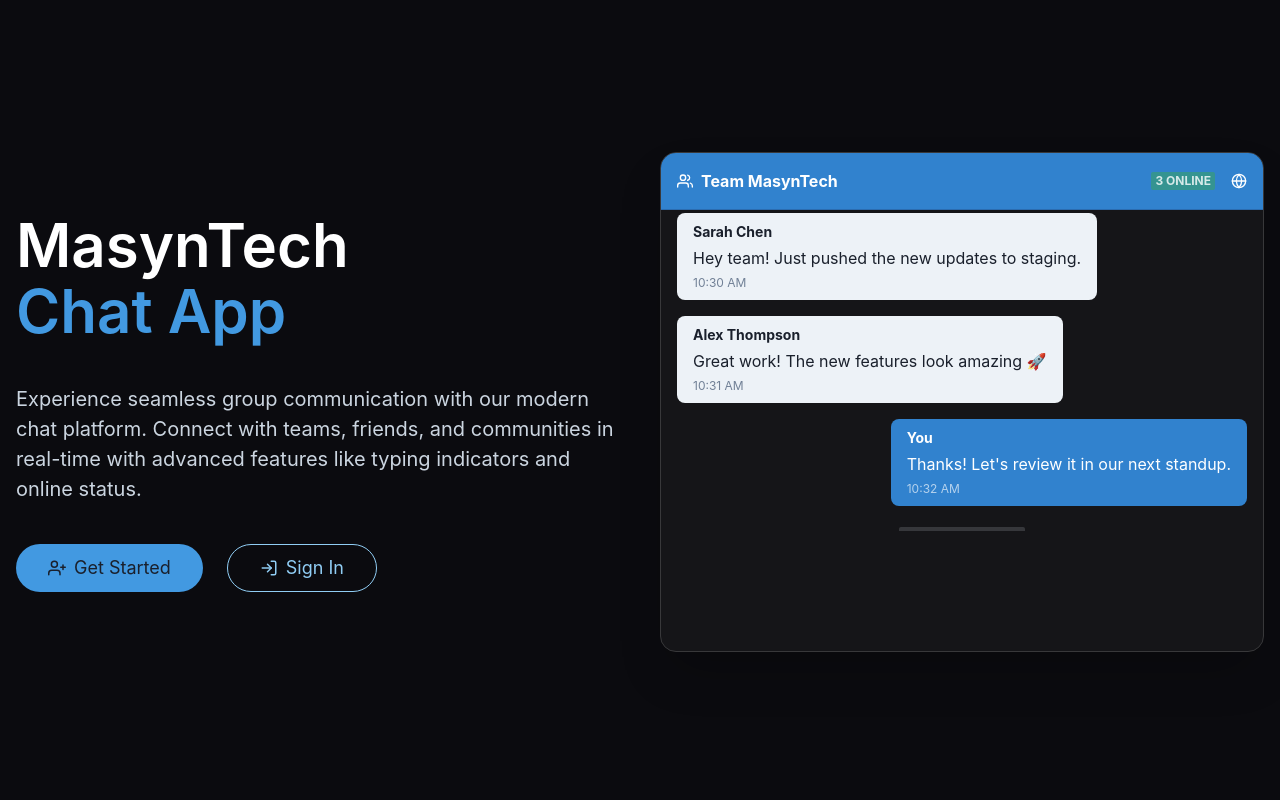
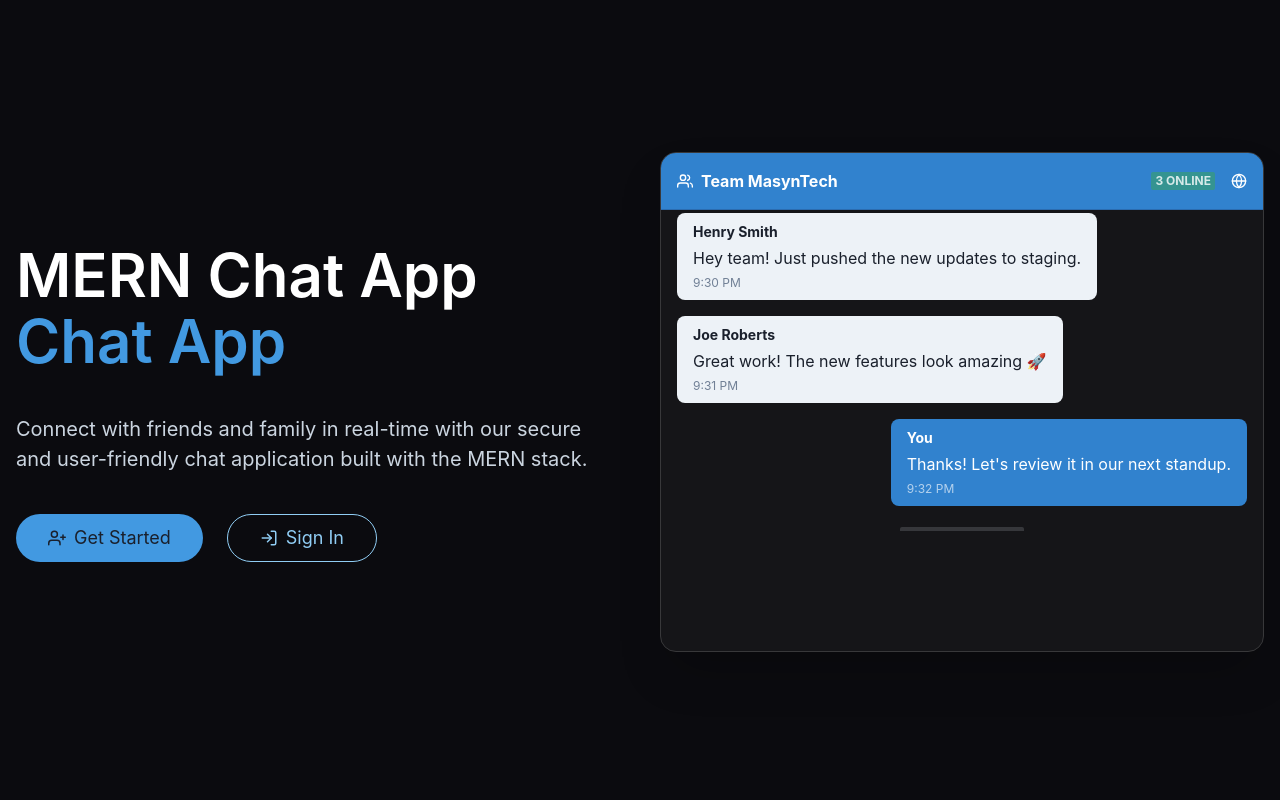
Before and after one commit to 47-Mann/MERN-chat-app, a React app in the folder MERN-CHAT-APP/frontend/: page / in a window 1280 px wide. Shown: the top 800 px of the page. Built offline with nearby package versions, Linux system fonts and the light colour scheme; no server answers; the HTML template or start-up script is replaced by a standard one.

Commit message:
feat: update landing page content and chat message examples for clarity

```diff
--- a/MERN-CHAT-APP/frontend/src/pages/LandingPage.jsx
+++ b/MERN-CHAT-APP/frontend/src/pages/LandingPage.jsx
@@ -152,7 +152,7 @@ export default function LandingPage() {
                   zIndex: -1,
                 }}
               >
-                MasynTech
+                MERN Chat App
               </Text>
               <br />
               <Text as="span" color="blue.400">
@@ -160,10 +160,8 @@ export default function LandingPage() {
               </Text>
             </Heading>
             <Text color="gray.300" fontSize="xl">
-              Experience seamless group communication with our modern chat
-              platform. Connect with teams, friends, and communities in
-              real-time with advanced features like typing indicators and online
-              status.
+              Connect with friends and family in real-time with our secure and
+              user-friendly chat application built with the MERN stack.
             </Text>
             <Stack
               spacing={{ base: 4, sm: 6 }}
@@ -253,26 +251,26 @@ export default function LandingPage() {
                 overflowY="auto"
               >
                 <ChatMessage
-                  sender="Sarah Chen"
+                  sender="Henry Smith"
                   message="Hey team! Just pushed the new updates to staging."
-                  time="10:30 AM"
+                  time="9:30 PM"
                   isUser={false}
                 />
                 <ChatMessage
-                  sender="Alex Thompson"
+                  sender="Joe Roberts"
                   message="Great work! The new features look amazing 🚀"
-                  time="10:31 AM"
+                  time="9:31 PM"
                   isUser={false}
                 />
                 <ChatMessage
                   sender="You"
                   message="Thanks! Let's review it in our next standup."
-                  time="10:32 AM"
+                  time="9:32 PM"
                   isUser={true}
                 />
                 <Box w="100%" textAlign="center">
                   <Badge colorScheme="gray" fontSize="xs">
-                    Sarah is typing...
+                    Henry is typing...
                   </Badge>
                 </Box>
               </VStack>
```
